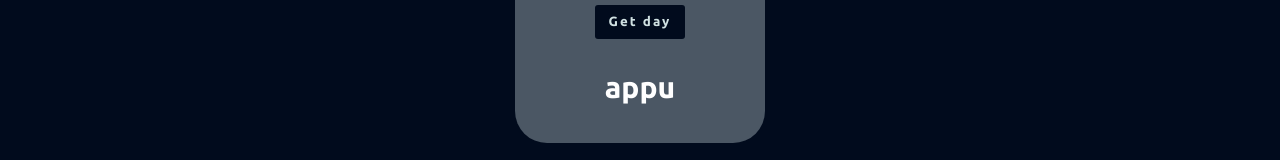
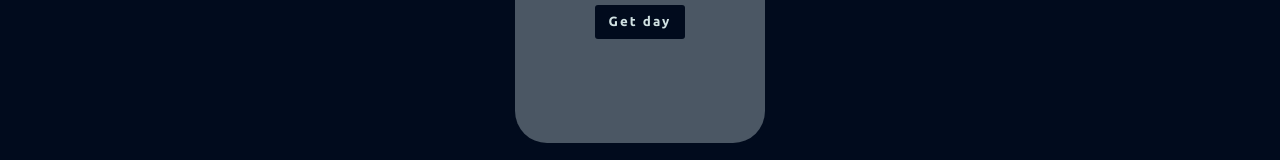
Before and after one commit to S-A-T-Y-A/mern-assingment, a plain HTML site: page js_assignment_1/index.html in a window 1280 px wide. Both pictures are taken after a click on the button "Question 1". Shown: the part 403-563 px from the top of the page. Drawn offline with Linux system fonts and the light colour scheme.

Commit message:
js assingment 1 added

```diff
--- a/js_assignment_1/index.html
+++ b/js_assignment_1/index.html
@@ -18,7 +18,7 @@
         <div class="q1_con">
             <input type="date" class="q1_input" id="q1_input" >
             <button class="q1_btn" style="letter-spacing: 2px; cursor: pointer; margin: 1em 0.5em;">Get day</button>
-            <h3 class="q1_ans">appu</h3>
+            <h3 class="q1_ans"></h3>
         </div>
     </div>
     <div class="question_2">
```
